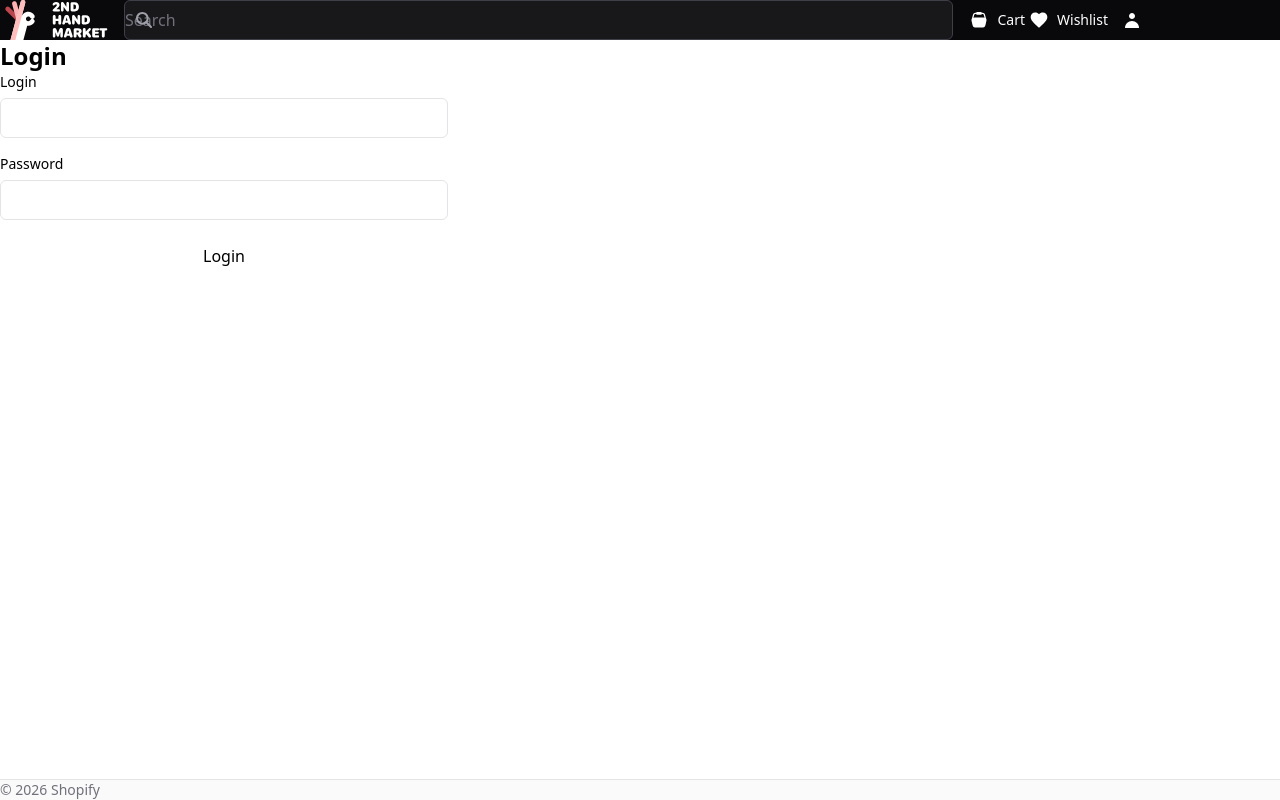
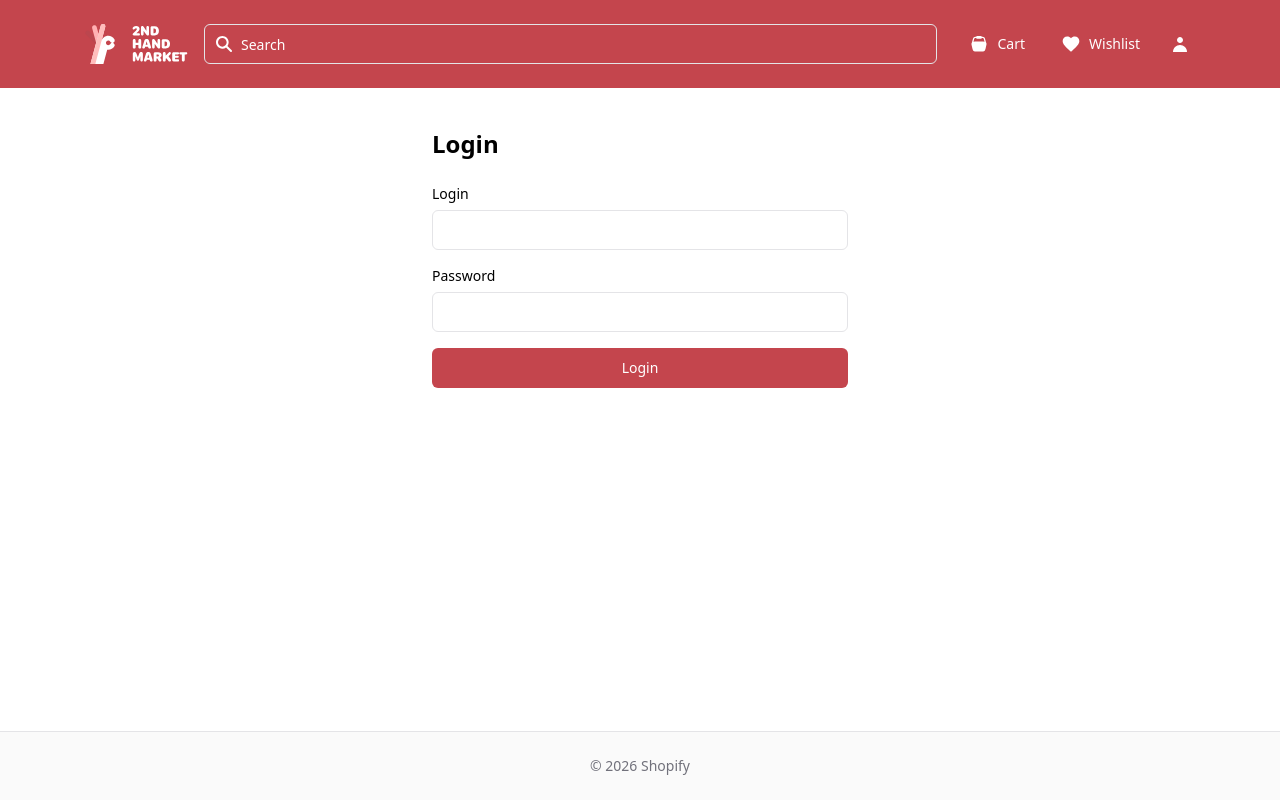
Before and after one commit to Yuriy-Chernov/react_project2, a React (Vite) app: page /login in a window 1280 px wide. Built offline with nearby package versions, Linux system fonts and the light colour scheme; no server answers.

Commit message:
Replace Restyle header and accents with the primary color

```diff
--- a/src/features/search-products/ui/catalog-search.tsx
+++ b/src/features/search-products/ui/catalog-search.tsx
@@ -63,7 +63,7 @@ function CatalogSearch() {
 
   return (
     <form role="search" className="relative min-w-0 flex-1" onSubmit={handleSubmit}>
-      <Search className="pointer-events-none absolute top-1/2 left-3 -translate-y-1/2 text-zinc-400" />
+      <Search className="pointer-events-none absolute top-1/2 left-3 -translate-y-1/2 text-zinc-400, " />
       <Input
         type="search"
         name="q"
@@ -71,7 +71,7 @@ function CatalogSearch() {
         onChange={handleChange}
         placeholder="Search"
         autoComplete="off"
-        className="h-10 border-zinc-700 bg-zinc-900 pl-9 text-white placeholder:text-zinc-500 focus-visible:ring-white"
+        className="h-10 bg-transparent pl-9 text-white placeholder:text-white focus-visible:ring-white"
       />
     </form>
   )
--- a/src/shared/ui/button.tsx
+++ b/src/shared/ui/button.tsx
@@ -9,7 +9,7 @@ const buttonVariants = cva(
   {
     variants: {
       variant: {
-        primary: 'bg-zinc-900 text-white hover:bg-zinc-800 focus-visible:ring-zinc-900',
+        primary: 'bg-primary text-white hover:bg-primary/80 focus-visible:ring-primary',
         secondary: 'bg-zinc-100 text-zinc-900 hover:bg-zinc-200 focus-visible:ring-zinc-400',
         ghost: 'bg-transparent text-zinc-900 hover:bg-zinc-100 focus-visible:ring-zinc-400',
       },
--- a/src/styles/index.css
+++ b/src/styles/index.css
@@ -1,4 +1,4 @@
-@import './reset.css';
+@import './reset.css' layer(base);
 @import 'tailwindcss';
 
 @tailwind base;
@@ -18,5 +18,6 @@
 }
 
 @theme {
+  --color-primary: #c4454d;
   --color-header: #5c5d67;
 }
--- a/src/widgets/catalog-tags/ui/catalog-tags.tsx
+++ b/src/widgets/catalog-tags/ui/catalog-tags.tsx
@@ -24,8 +24,8 @@ function CatalogTags({ tags, activeTag }: CatalogTagsProps) {
             search={isActive ? {} : { tag }}
             aria-current={isActive ? 'true' : undefined}
             className={cn(
-              'inline-flex items-center rounded-full px-2.5 py-1 text-xs font-medium',
-              isActive ? 'bg-zinc-900 text-white' : 'bg-zinc-100 text-zinc-800 hover:bg-zinc-200',
+              'inline-flex items-center rounded-full px-2.5  text-xs font-medium p-3 capitalize tracking-widest',
+              isActive ? 'bg-primary text-white' : 'bg-zinc-100 text-zinc-800 hover:bg-zinc-200',
             )}
           >
             {tag}
--- a/src/widgets/footer/ui/footer.tsx
+++ b/src/widgets/footer/ui/footer.tsx
@@ -1,7 +1,7 @@
 function Footer() {
   return (
     <footer className="border-t border-zinc-200 bg-zinc-50">
-      <div className="mx-auto max-w-6xl px-4 py-6 text-sm text-zinc-500">
+      <div className="mx-auto max-w-6xl px-4 py-6 text-sm text-zinc-500 text-center">
         © {new Date().getFullYear()} Shopify
       </div>
     </footer>
--- a/src/widgets/header/ui/header.tsx
+++ b/src/widgets/header/ui/header.tsx
@@ -16,7 +16,7 @@ function Header() {
   const wishlistCount = wishlistItems.length
 
   return (
-    <header className="bg-zinc-950 text-white">
+    <header className="bg-primary text-white py-3">
       <div className="mx-auto flex max-w-6xl items-center gap-4 px-4 py-3">
         <Link to="/" aria-label="HomePage" className="shrink-0 text-white">
           <Logo />
@@ -32,7 +32,7 @@ function Header() {
                 {cartCount > 0 ? (
                   <Badge
                     variant="secondary"
-                    className="absolute -top-2 -right-2 h-5 min-w-5 justify-center px-1"
+                    className="absolute -top-2 -right-2 h-4 min-w-4 justify-center px-1 text-xs"
                   >
                     {cartCount}
                   </Badge>
@@ -51,7 +51,7 @@ function Header() {
                 {wishlistCount > 0 ? (
                   <Badge
                     variant="secondary"
-                    className="absolute -top-2 -right-2 h-5 min-w-5 justify-center px-1"
+                    className="absolute -top-2 -right-2 h-4 min-w-4 justify-center px-1 text-xs"
                   >
                     {wishlistCount}
                   </Badge>
--- a/src/widgets/lists-tabs/ui/lists-tabs.tsx
+++ b/src/widgets/lists-tabs/ui/lists-tabs.tsx
@@ -38,7 +38,7 @@ function TabLink({ to, count, children }: TabLinkProps) {
       aria-current={isActive ? 'page' : undefined}
       className={cn(
         'inline-flex items-center gap-2 rounded-md px-3 py-2 text-sm font-medium',
-        isActive ? 'bg-zinc-900 text-white' : 'text-zinc-600 hover:bg-zinc-100',
+        isActive ? 'bg-primary text-white' : 'text-zinc-600 hover:bg-zinc-100',
       )}
     >
       {children}
```
